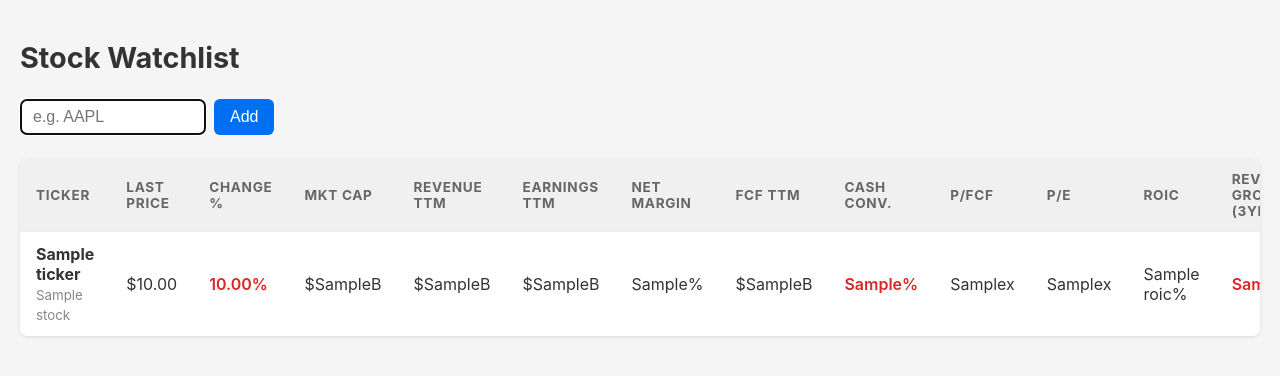
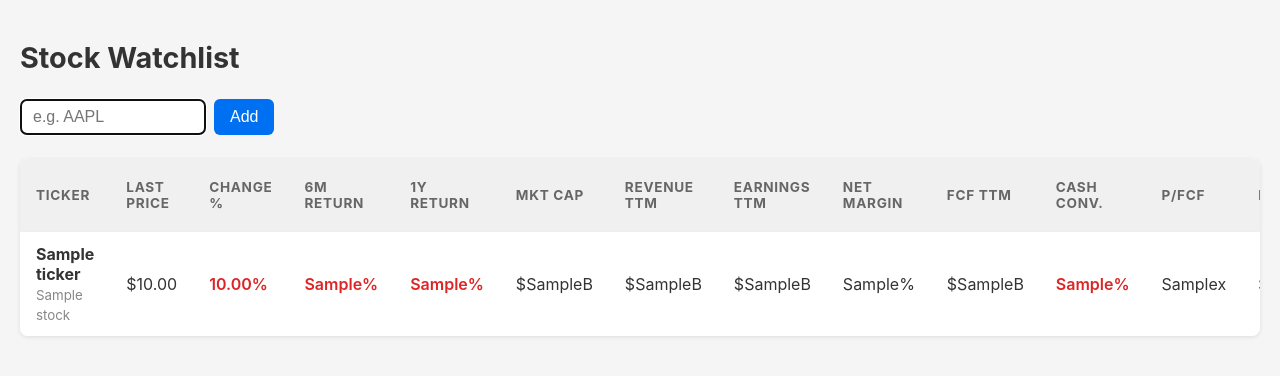
Before and after one commit to ai-investror/stock-watchlist, a Flask app: template templates/index.html in a window 1280 px wide. Shown: the top 376 px of the page. Run offline with Flask 3, Linux system fonts and the light colour scheme; the template is opened without the code that fills it: most values are stand-ins (such as "Sample title", 1, 10 or a date in 2020).

Commit message:
Add 6M/1Y returns, Buffett Buy Price date, and parallel fetch to backlog

```diff
--- a/app.py
+++ b/app.py
@@ -26,7 +26,7 @@ def get_stock_data(item):
     try:
         stock = yf.Ticker(ticker)
 
-        hist = stock.history(period='5d')
+        hist = stock.history(period='1y')
         print(f"{ticker}: hist rows={len(hist)}")
         if len(hist) >= 2:
             price = round(float(hist['Close'].iloc[-1]), 2)
@@ -38,6 +38,16 @@ def get_stock_data(item):
         else:
             price = None
             change_pct = None
+
+        return_6m = None
+        return_1y = None
+        if price is not None:
+            if len(hist) >= 127:
+                price_6m_ago = float(hist['Close'].iloc[-127])
+                return_6m = round(((price - price_6m_ago) / price_6m_ago) * 100, 1)
+            if len(hist) >= 2:
+                price_1y_ago = float(hist['Close'].iloc[0])
+                return_1y = round(((price - price_1y_ago) / price_1y_ago) * 100, 1)
 
         info = stock.info
         name = info.get('longName') or info.get('shortName') or ticker
@@ -114,6 +124,8 @@ def get_stock_data(item):
             'name': name,
             'price': price,
             'change_pct': change_pct,
+            'return_6m': return_6m,
+            'return_1y': return_1y,
             'mkt_cap_billions': mkt_cap_billions,
             'revenue_billions': revenue_billions,
             'net_income_billions': net_income_billions,
@@ -126,6 +138,7 @@ def get_stock_data(item):
             'rev_growth_3yr': rev_growth_3yr,
             'earn_growth_3yr': earn_growth_3yr,
             'buffett_buy_price': buffett_buy_price,
+            'buffett_buy_price_date': item.get('buffett_buy_price_date'),
             'gap_from_buffett': gap_from_buffett,
             'chance_of_10x': item.get('chance_of_10x'),
         }
@@ -136,6 +149,8 @@ def get_stock_data(item):
             'name': ticker,
             'price': None,
             'change_pct': None,
+            'return_6m': None,
+            'return_1y': None,
             'mkt_cap_billions': None,
             'revenue_billions': None,
             'net_income_billions': None,
@@ -148,6 +163,7 @@ def get_stock_data(item):
             'rev_growth_3yr': None,
             'earn_growth_3yr': None,
             'buffett_buy_price': item.get('buffett_buy_price'),
+            'buffett_buy_price_date': item.get('buffett_buy_price_date'),
             'gap_from_buffett': None,
             'chance_of_10x': item.get('chance_of_10x'),
         }
@@ -184,6 +200,9 @@ def update(ticker):
         if field in data:
             val = data[field]
             update_data[field] = float(val) if val != '' else None
+    if 'buffett_buy_price_date' in data:
+        val = data['buffett_buy_price_date']
+        update_data['buffett_buy_price_date'] = val if val != '' else None
     supabase.table('watchlist').update(update_data).eq('ticker', ticker).execute()
     return jsonify({'ok': True})
 
--- a/templates/index.html
+++ b/templates/index.html
@@ -99,6 +99,8 @@
                 <th>Ticker</th>
                 <th>Last Price</th>
                 <th>Change %</th>
+                <th>6M Return</th>
+                <th>1Y Return</th>
                 <th>Mkt Cap</th>
                 <th>Revenue TTM</th>
                 <th>Earnings TTM</th>
@@ -111,6 +113,7 @@
                 <th>Rev Growth (3yr)</th>
                 <th>Earn Growth (3yr)</th>
                 <th>Buffett Buy Price</th>
+                <th>Date Set</th>
                 <th>Gap from Buffett</th>
                 <th>Chance of 10x</th>
                 <th></th>
@@ -136,6 +139,24 @@
                     {% if stock.change_pct is not none %}
                         <span class="{{ 'positive' if stock.change_pct >= 0 else 'negative' }}">
                             {{ '+' if stock.change_pct >= 0 else '' }}{{ "%.2f"|format(stock.change_pct) }}%
+                        </span>
+                    {% else %}
+                        —
+                    {% endif %}
+                </td>
+                <td>
+                    {% if stock.return_6m is not none %}
+                        <span class="{{ 'positive' if stock.return_6m >= 0 else 'negative' }}">
+                            {{ '+' if stock.return_6m > 0 else '' }}{{ stock.return_6m }}%
+                        </span>
+                    {% else %}
+                        —
+                    {% endif %}
+                </td>
+                <td>
+                    {% if stock.return_1y is not none %}
+                        <span class="{{ 'positive' if stock.return_1y >= 0 else 'negative' }}">
+                            {{ '+' if stock.return_1y > 0 else '' }}{{ stock.return_1y }}%
                         </span>
                     {% else %}
                         —
@@ -228,6 +249,15 @@
                     <span class="display-val">
                         {% if stock.buffett_buy_price is not none %}
                             ${{ "%.2f"|format(stock.buffett_buy_price) }}
+                        {% else %}
+                            <span style="color:#bbb">click to set</span>
+                        {% endif %}
+                    </span>
+                </td>
+                <td class="editable" data-ticker="{{ stock.ticker }}" data-field="buffett_buy_price_date" data-value="{{ stock.buffett_buy_price_date if stock.buffett_buy_price_date is not none else '' }}">
+                    <span class="display-val">
+                        {% if stock.buffett_buy_price_date is not none %}
+                            {{ stock.buffett_buy_price_date }}
                         {% else %}
                             <span style="color:#bbb">click to set</span>
                         {% endif %}
@@ -333,12 +363,15 @@
             const field = cell.dataset.field;
             const currentVal = cell.dataset.value;
 
+            const isDate = field === 'buffett_buy_price_date';
             const input = document.createElement('input');
-            input.type = 'number';
-            input.min = '0';
-            input.step = field === 'chance_of_10x' ? '1' : '0.01';
+            input.type = isDate ? 'date' : 'number';
+            if (!isDate) {
+                input.min = '0';
+                input.step = field === 'chance_of_10x' ? '1' : '0.01';
+            }
             input.value = currentVal;
-            input.style.cssText = 'width: 90px; padding: 2px 6px; border: 1px solid #0070f3; border-radius: 4px; font-size: 0.95rem; outline: none;';
+            input.style.cssText = 'width: ' + (isDate ? '130px' : '90px') + '; padding: 2px 6px; border: 1px solid #0070f3; border-radius: 4px; font-size: 0.95rem; outline: none;';
 
             cell.innerHTML = '';
             cell.appendChild(input);
@@ -353,6 +386,8 @@
                     text = '<span style="color:#bbb">click to set</span>';
                 } else if (field === 'buffett_buy_price') {
                     text = '$' + parseFloat(val).toFixed(2);
+                } else if (field === 'buffett_buy_price_date') {
+                    text = val;
                 } else {
                     text = parseFloat(val).toFixed(0) + '%';
                 }
```
